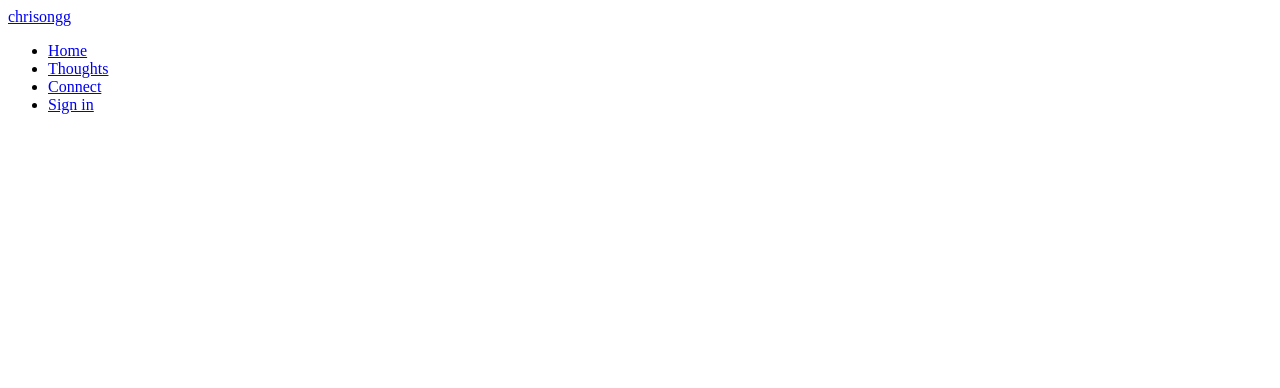
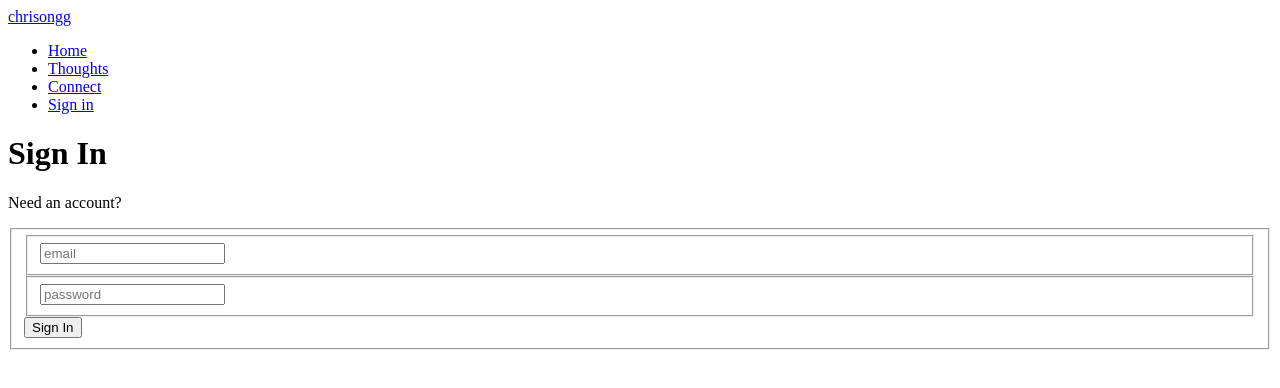
Before and after one commit to ongsterr/my_website_v2, a React (Create React App) app in the folder frontend/: page /login in a window 1280 px wide. Shown: the top 388 px of the page. Built offline with nearby package versions, Linux system fonts and the light colour scheme.

Commit message:
feat(login): add login component and error handling

```diff
--- a/frontend/package.json
+++ b/frontend/package.json
@@ -18,5 +18,9 @@
     "build": "react-scripts build",
     "test": "react-scripts test --env=jsdom",
     "eject": "react-scripts eject"
-  }
+  },
+  "proxy": "http://localhost:3001",
+  "moduleRoots": [
+    "src"
+  ]
 }
--- a/frontend/src/components/App.js
+++ b/frontend/src/components/App.js
@@ -1,8 +1,10 @@
 import React, { Component } from 'react';
 import { connect } from 'react-redux';
 import { Route } from 'react-router';
+import PropTypes from 'prop-types';
 
 import Header from 'components/Header';
+import Login from 'components/Login';
 import Article from 'components/Article';
 import ArticleList from 'components/Article/ArticleList';
 
@@ -21,6 +23,10 @@ const mapDispatchToProps = dispatch => ({
 });
 
 class App extends Component {
+  static contextTypes = {
+    router: PropTypes.object,
+  };
+
   componentDidMount() {
     const token = window.localStorage.getItem('jwt');
     if (token) {
@@ -28,9 +34,10 @@ class App extends Component {
     }
     this.props.onLoad(token ? api.Auth.current() : null, token);
   }
+
   componentWillReceiveProps(nextProps) {
     if (nextProps.redirectTo) {
-      this.context.router.replace(nextProps.redirectTo);
+      this.context.router.history.push(nextProps.redirectTo);
       this.props.onRedirect();
     }
   }
@@ -41,6 +48,7 @@ class App extends Component {
       <div>
         <Header appName={appName} currentUser={currentUser} />
 
+        <Route path="/login" component={Login} />
         <Route path="/articles" component={ArticleList} />
         <Route path="/article/:id" component={Article} />
       </div>
--- /dev/null
+++ b/frontend/src/components/ListErrors.js
@@ -0,0 +1,14 @@
+import React from 'react';
+
+const ListErrors = ({ errors }) =>
+  errors ? (
+    <ul className="error-messages">
+      {Object.keys(errors).map(key => (
+        <li key={key}>
+          {key} {errors[key]}
+        </li>
+      ))}
+    </ul>
+  ) : null;
+
+export default ListErrors;
--- /dev/null
+++ b/frontend/src/components/Login.js
@@ -0,0 +1,90 @@
+import React, { Component } from 'react';
+import { connect } from 'react-redux';
+import ListErrors from './ListErrors';
+import api from 'api';
+
+const mapStateToProps = state => ({
+  ...state.auth,
+});
+
+const mapDispatchToProps = dispatch => ({
+  onChangeEmail: value =>
+    dispatch({ type: 'UPDATE_FIELD_AUTH', key: 'email', value }),
+  onChangePassword: value =>
+    dispatch({ type: 'UPDATE_FIELD_AUTH', key: 'password', value }),
+  onSubmit: (email, password) =>
+    dispatch({ type: 'LOGIN', payload: api.Auth.login(email, password) }),
+  onUnload: () => dispatch({ type: 'LOGIN_PAGE_UNLOADED' }),
+});
+
+class Login extends Component {
+  constructor(props) {
+    super(props);
+    const { onChangeEmail, onChangePassword, onSubmit } = this.props;
+
+    this.changeEmail = event => onChangeEmail(event.target.value);
+    this.changePassword = event => onChangePassword(event.target.value);
+    this.submitForm = (email, password) => event => {
+      event.preventDefault();
+      onSubmit(email, password);
+    };
+  }
+
+  componentWillUnmount() {
+    this.props.onUnload();
+  }
+
+  render() {
+    const { email, password, errors, inProgress } = this.props;
+    return (
+      <div className="auth-page">
+        <div className="container page">
+          <div className="row">
+            <div className="col-md-6 offset-md-3 col-xs-12">
+              <h1 className="text-xs center">Sign In</h1>
+              <p className="text-xs-center">
+                <a>Need an account?</a>
+              </p>
+
+              <ListErrors errors={errors} />
+
+              <form onSubmit={this.submitForm(email, password)}>
+                <fieldset>
+                  <fieldset className="form-group">
+                    <input
+                      className="form-control form-control-lg"
+                      type="email"
+                      placeholder="email"
+                      value={email}
+                      onChange={this.changeEmail}
+                    />
+                  </fieldset>
+                  <fieldset className="form-group">
+                    <input
+                      className="form-control form-control-lg"
+                      type="password"
+                      placeholder="password"
+                      value={password}
+                      onChange={this.changePassword}
+                    />
+                  </fieldset>
+                  <button
+                    className="btn btn-lg btn-primary pull-xs-right"
+                    type="submit"
+                    disabled={inProgress}>
+                    Sign In
+                  </button>
+                </fieldset>
+              </form>
+            </div>
+          </div>
+        </div>
+      </div>
+    );
+  }
+}
+
+export default connect(
+  mapStateToProps,
+  mapDispatchToProps
+)(Login);
--- a/frontend/src/middleware.js
+++ b/frontend/src/middleware.js
@@ -10,11 +10,10 @@ const promiseMiddleware = store => next => action => {
       },
       error => {
         action.error = true;
-        action.payload = error.response.body;
+        action.payload = error.response.data;
         store.dispatch(action);
       }
     );
-
     return;
   }
 
```
